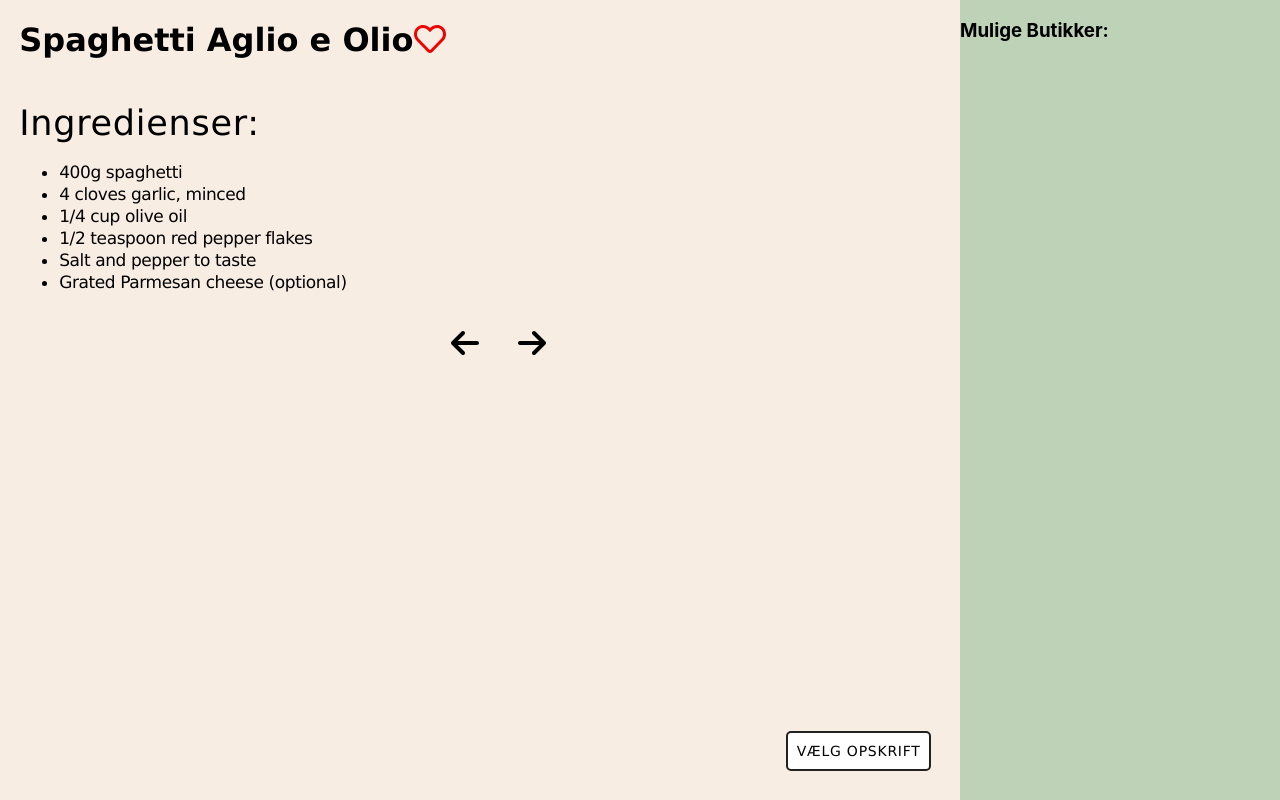
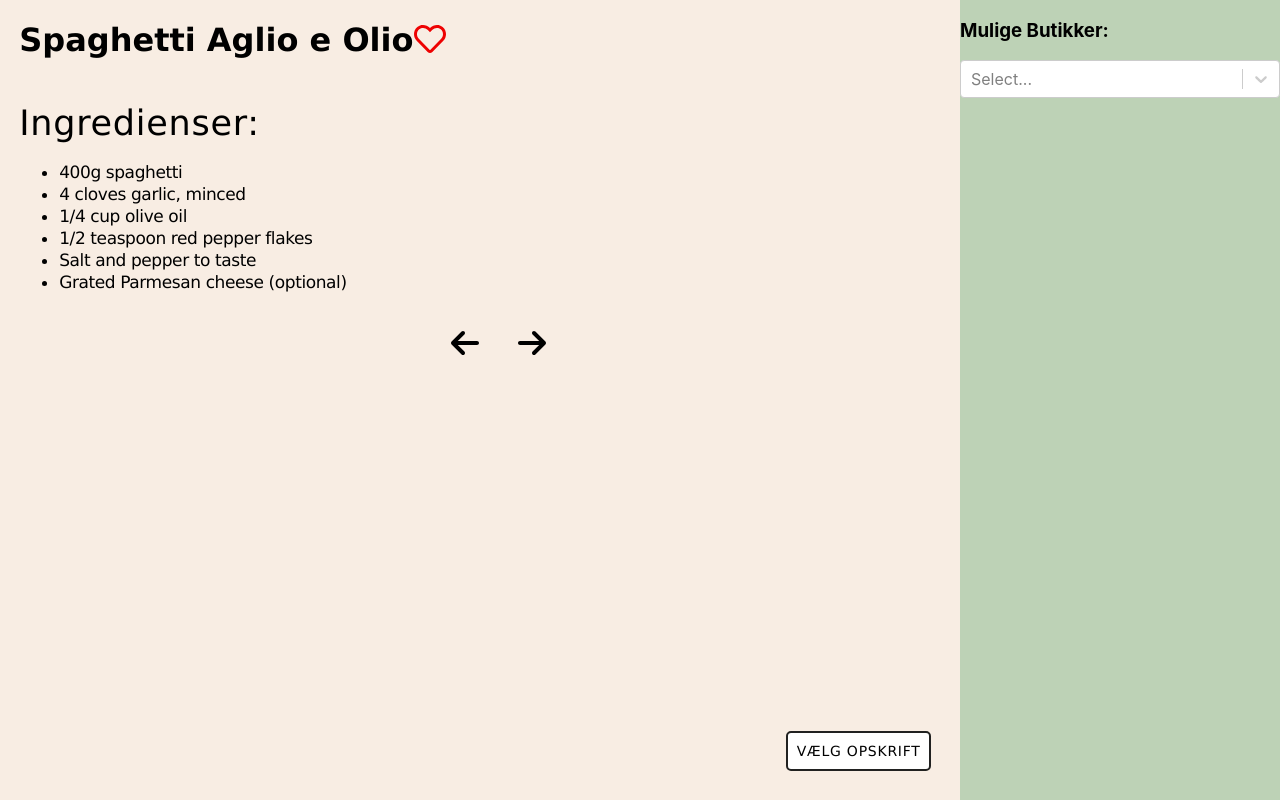
Before and after one commit to Jaffenheimer/p7-internet, a React (Create React App) app in the folder P7Internet.Frontend/react-app/: page / in a window 1280 px wide. Both pictures are taken after a click on the button "GENERER OPSKRIFTER". Built offline with nearby package versions, Linux system fonts and the light colour scheme; no server answers.

Commit message:
store selection also uses react-Select now

```diff
--- a/P7Internet.Frontend/react-app/src/components/StoreSelection.jsx
+++ b/P7Internet.Frontend/react-app/src/components/StoreSelection.jsx
@@ -1,25 +1,42 @@
 import React from "react";
-import stores from "../objects/Stores";
 import { storesSlice } from "../features/storesSlice";
 import { useDispatch } from "react-redux";
 import { storesActions } from "../features/storesSlice";
+import Select from "react-select";
 
 const StoreSelection = () => {
   const dispatch = useDispatch();
 
-  const handleChecked = (event) => {
-    const name = event.target.name;
-    //Strips whitespace
-    const strippedValue = name.replace(/ +/g, "");
-    //convert to lower case
-    const loweredValue = strippedValue.toLowerCase();
-    dispatch(storesActions.toggleStore(loweredValue));
+  const stores = [
+    {value: "Bilka",label: "Bilka"},
+    {value: "Rema 1000",label: "Rema 1000"},
+    {value: "Netto",label: "Netto"},
+    {value: "Føtex",label: "Føtex"},
+    {value: "Kvickly",label: "Kvickly"},
+    {value: "Fakta",label: "Fakta"},
+    {value: "Lidl",label: "Lidl"},
+  ];
+
+
+
+  const handleChange = (event) => {
+    const stores = [];
+    for (const element of event) {
+      const value = element.value.toLowerCase();
+      stores.push(value);
+    }
+    dispatch(storesActions.setStores(stores));
   };
 
   return (
     <div className="StoreSelection">
       <h3 id="StoreSelectionText">Mulige Butikker:</h3>
-      {/* todo */}
+      <Select
+        isMulti
+        id="storesSelect"
+        options={stores}
+        onChange={handleChange}
+      />
     </div>
   );
 };
--- a/P7Internet.Frontend/react-app/src/features/storesSlice.js
+++ b/P7Internet.Frontend/react-app/src/features/storesSlice.js
@@ -1,25 +1,15 @@
 import { createSlice } from "@reduxjs/toolkit";
 
 const initialState = {
-  stores: {
-    bilka: false,
-    rema1000: false,
-    coop365: false,
-    lidl: false,
-    føtex: false,
-    netto: false,
-    kvickly: false,
-    fakta: false,
-  },
+  stores: [],
 };
 
 export const storesSlice = createSlice({
   name: "stores",
   initialState,
   reducers: {
-    toggleStore(state, action) {
-      const storeName = action.payload;
-      state.stores[storeName] = !state.stores[storeName];
+    setStores(state, action) {
+      state.stores = action.payload;
     },
   },
 });
```
